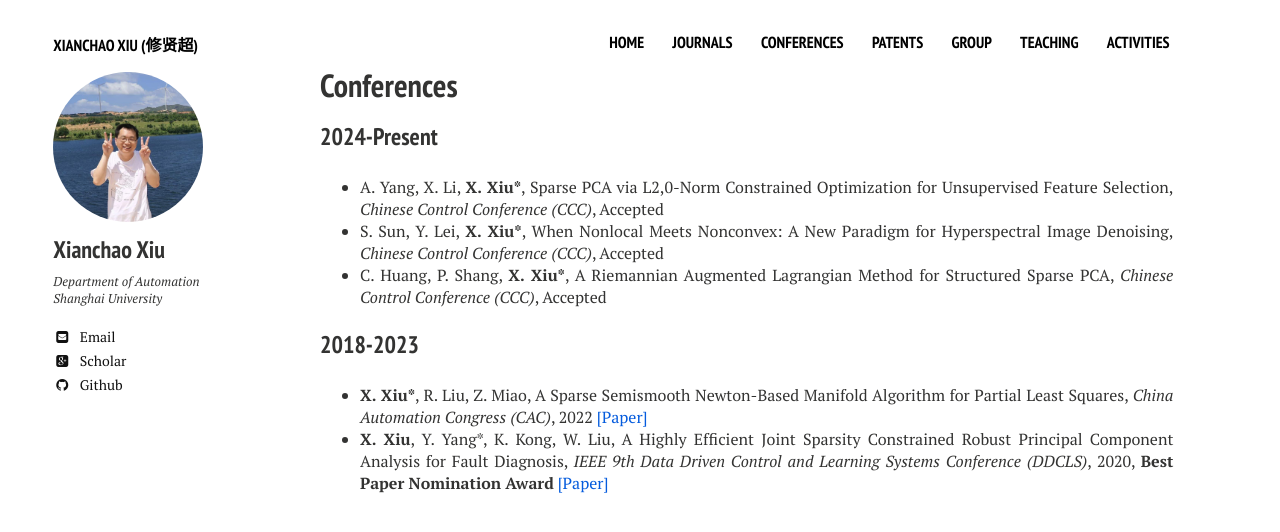
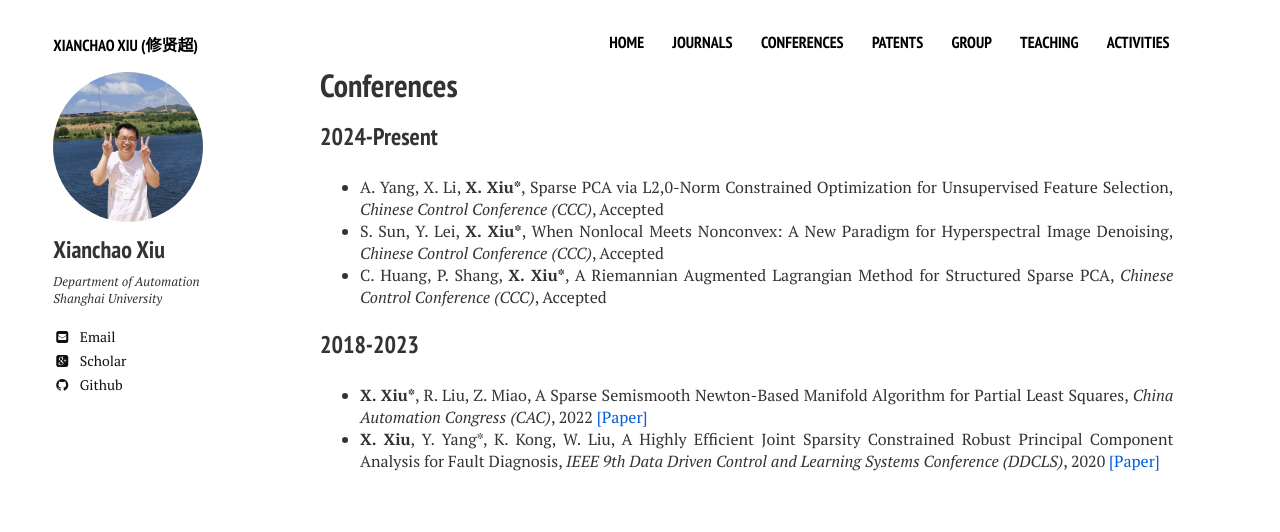
Before and after one commit to xianchaoxiu/xianchaoxiu.github.io, a Jekyll site: the page built from conferences/index.md, in a window 1280 px wide. Shown: the top 532 px of the page. Built offline with Jekyll 4.4.1, drawn with Linux system fonts in a browser that asks for light colours; nearby versions of some CDN libraries.

Commit message:
Update index.md

```diff
--- a/conferences/index.md
+++ b/conferences/index.md
@@ -17,4 +17,4 @@ share: false
 
 ### 2018-2023
 * <b>X. Xiu*</b>, R. Liu, Z. Miao, A Sparse Semismooth Newton-Based Manifold Algorithm for Partial Least Squares, <i>China Automation Congress (CAC)</i>, 2022 <a href="https://ieeexplore.ieee.org/document/10055654" class="textlink" target="_blank">[Paper]</a> <br>
-* <b>X. Xiu</b>, Y. Yang*, K. Kong, W. Liu, A Highly Efficient Joint Sparsity Constrained Robust Principal Component Analysis for Fault Diagnosis, <i>IEEE 9th Data Driven Control and Learning Systems Conference (DDCLS)</i>, 2020, <b>Best Paper Nomination Award</b> <a href="https://ieeexplore.ieee.org/abstract/document/9275063" class="textlink" target="_blank">[Paper]</a> <br>
+* <b>X. Xiu</b>, Y. Yang*, K. Kong, W. Liu, A Highly Efficient Joint Sparsity Constrained Robust Principal Component Analysis for Fault Diagnosis, <i>IEEE 9th Data Driven Control and Learning Systems Conference (DDCLS)</i>, 2020 <a href="https://ieeexplore.ieee.org/abstract/document/9275063" class="textlink" target="_blank">[Paper]</a> <br>
```
